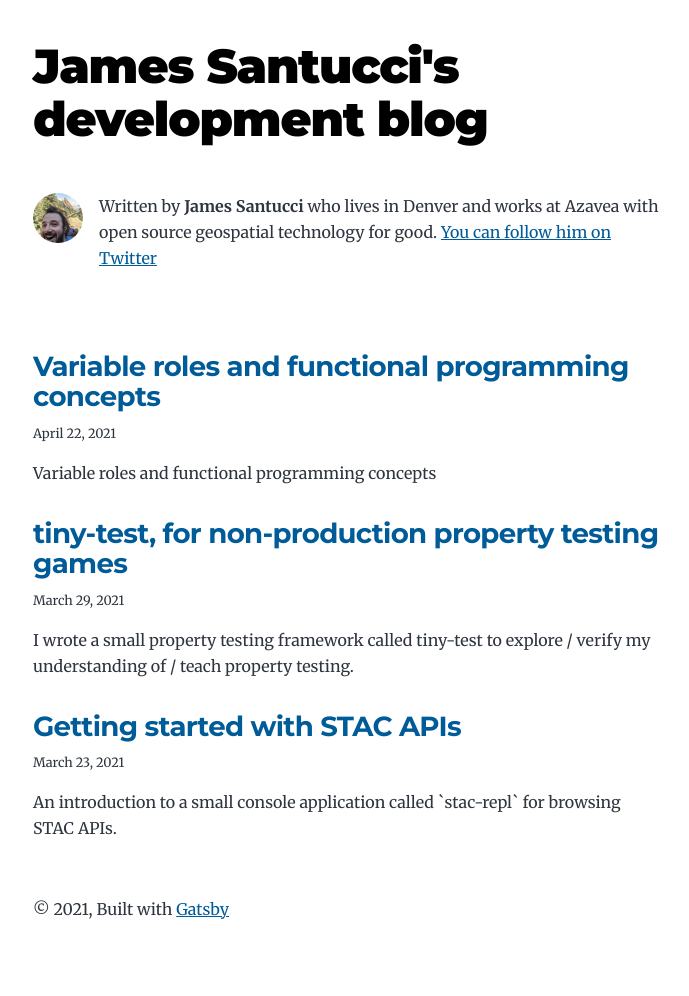
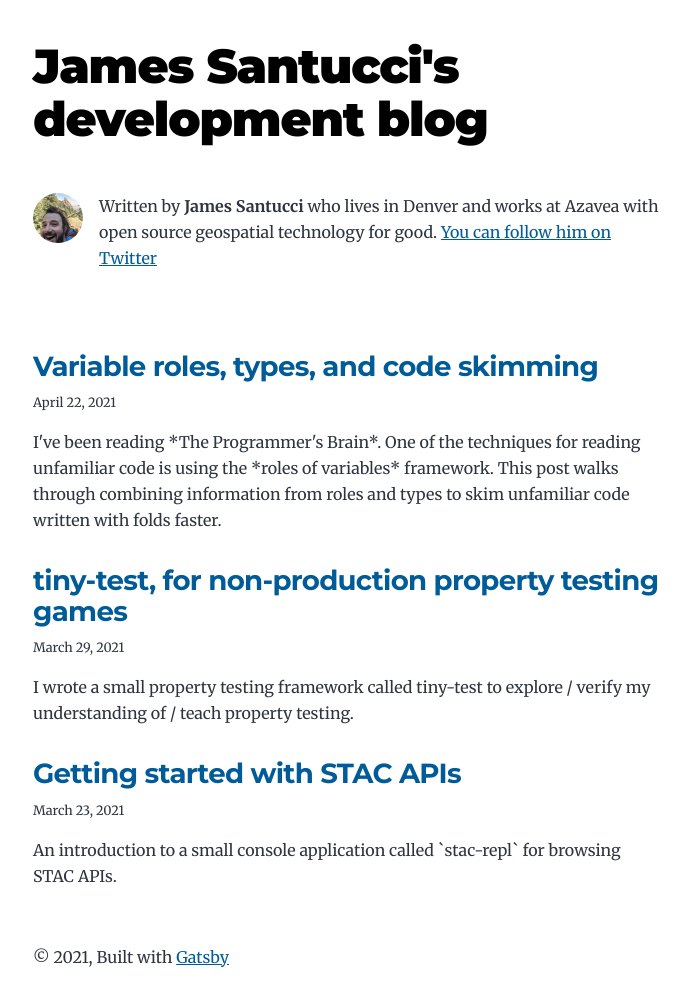
Before and after one commit to jisantuc/jisantuc.github.io, a Gatsby site: page / in a window 1280 px wide. Shown: the whole page, without its empty margins (291-980 px from the left). Built offline with nearby package versions, Linux system fonts and the light colour scheme; Gatsby itself is replaced by a stand-in of ours.

Commit message:
note that arrays can also get bigger

```diff
--- a/content/blog/Variable-roles-and-functional-programming-concepts/Variable-roles-and-functional-programming-concepts.md
+++ b/content/blog/Variable-roles-types-and-code-skimming/Variable-roles-types-and-code-skimming.md
@@ -1,7 +1,7 @@
 ---
-title: Variable roles and functional programming concepts
+title: Variable roles, types, and code skimming
 date: 2021-04-22T15:00:00+00:00
-description: Variable roles and functional programming concepts
+description: I've been reading *The Programmer's Brain*. One of the techniques for reading unfamiliar code is using the *roles of variables* framework. This post walks through combining information from roles and types to skim unfamiliar code written with folds faster.
 ---
 
 I've been reading [*The Programmer's Brain*], since I want to be better at explaining / teaching
@@ -141,6 +141,8 @@ recordSetters = foldl
 This example is similar to the preveious one. However, the container for our most wanted value is an array, which holds
 zero or any number of values, instead of zero or one like `Maybe`. Functions such as this one, where the best values are gathered into an unbounded container, are filters.
 
+Note that in the last example, there's no rule that says that each building can't expand the array -- it's only because we know we're looking for a kind of "best" value that this is a filter.
+
 ### The end
 
 These three examples showed how the roles of variables framework, in conjunction with information represented in types,
```
